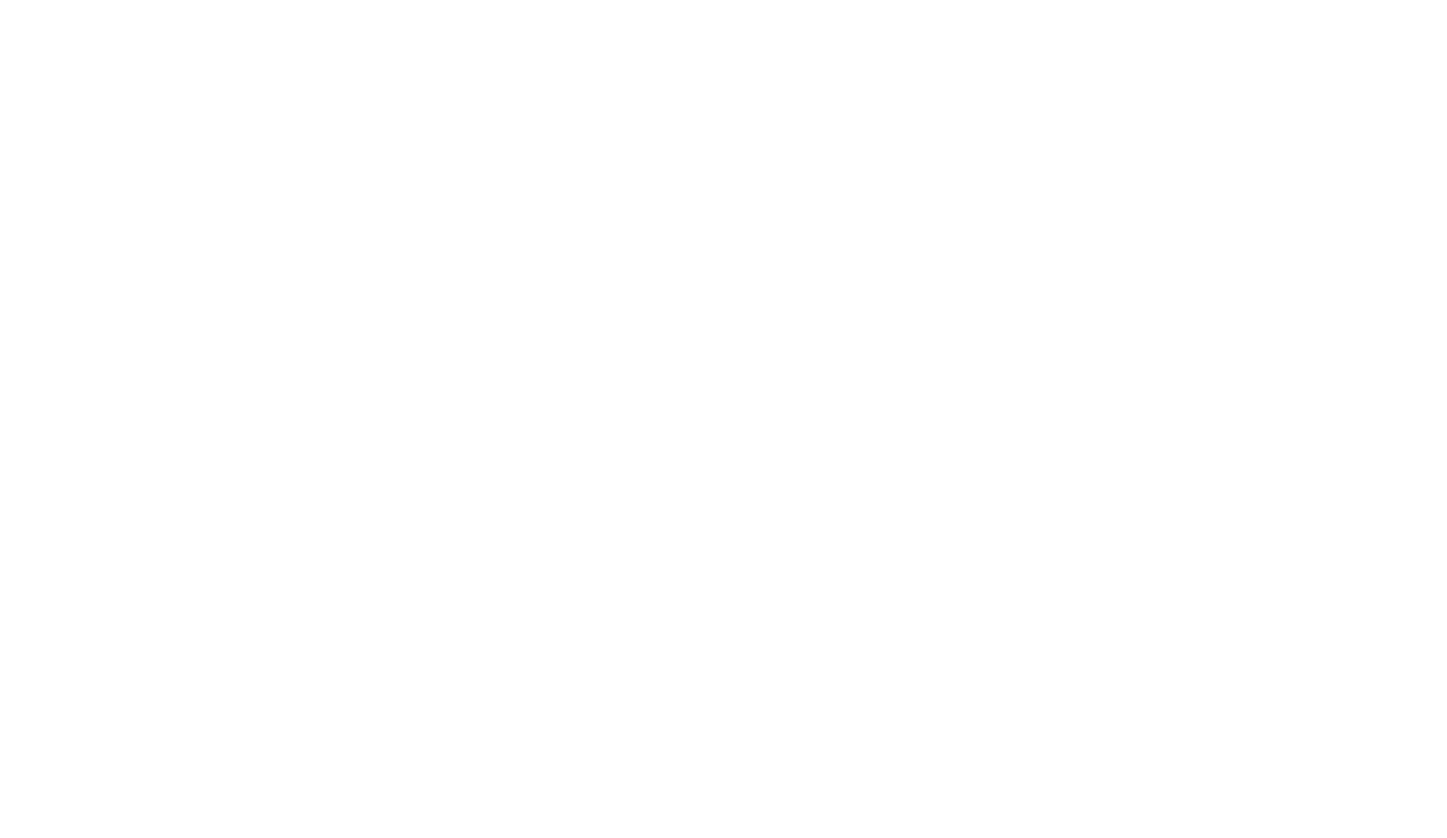
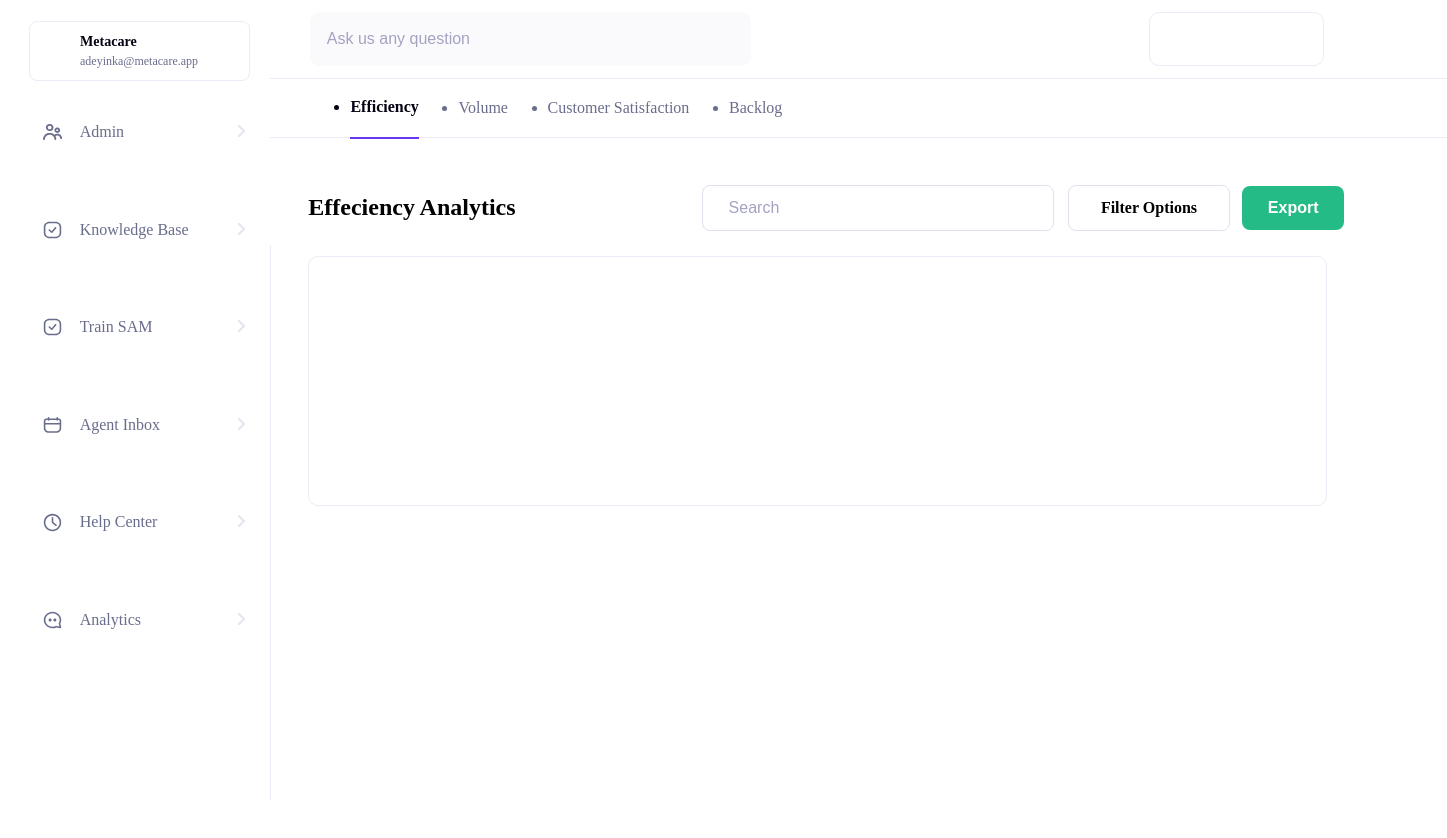
Before and after one commit to Tk-brainCodes/Dashboard, a React (Vite) app: page / in a window 1280 px wide. Shown: the top 838 px of the page, 1447 px wide, since content can reach past the window. Before the commit the page ends 800 px from the top, so only its background shows below. Built offline with nearby package versions, Linux system fonts and the light colour scheme.

Commit message:
added the dashboard page

```diff
--- a/src/App.tsx
+++ b/src/App.tsx
@@ -1,12 +1,13 @@
-import { useState } from 'react'
-import './App.css'
+import React from "react";
+import "./App.css";
+import Dashboard from "./pages/DashboardPage/Dashboard";
 
 function App() {
   return (
     <div className="App">
-
+      <Dashboard />
     </div>
-  )
+  );
 }
 
-export default App
+export default App;
```
